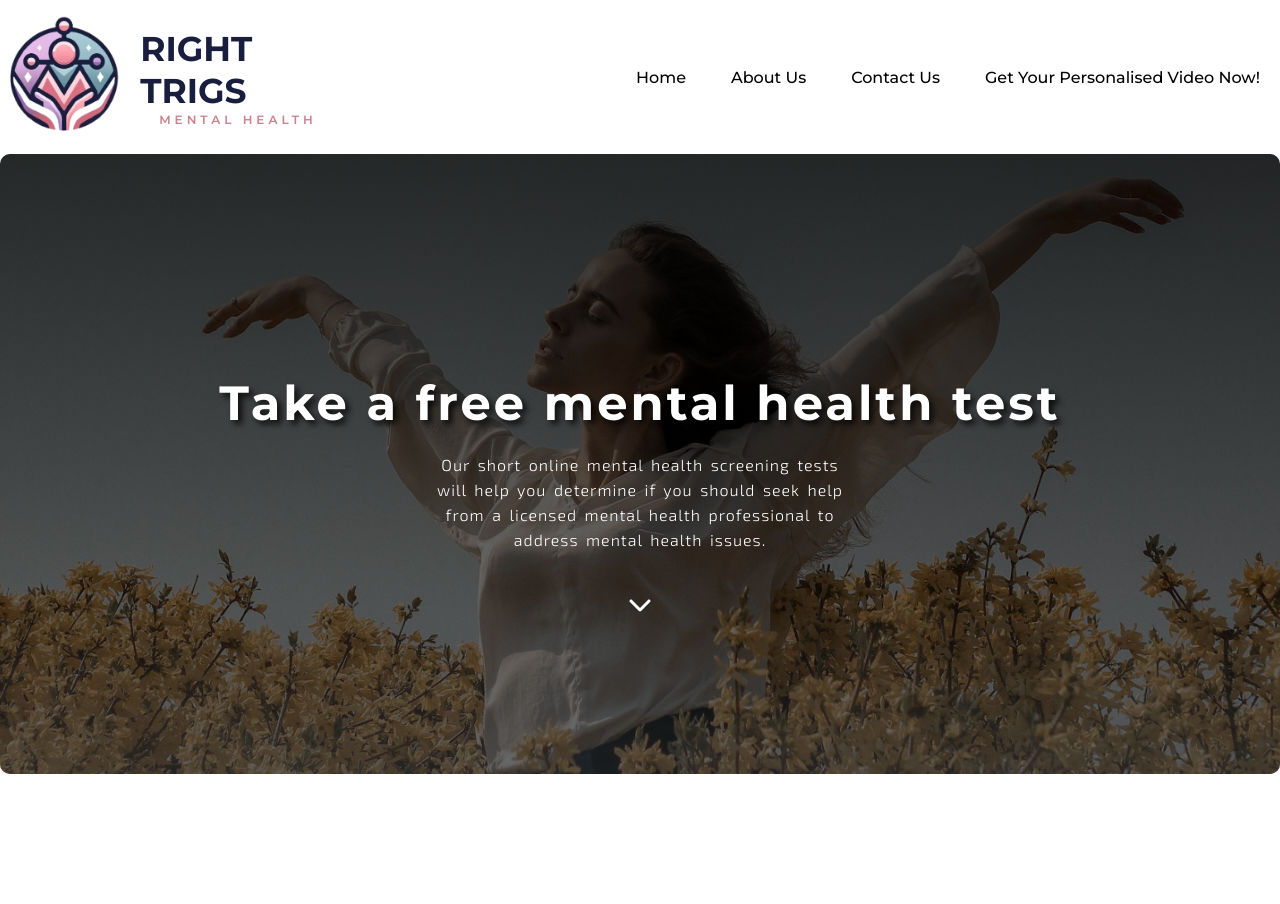
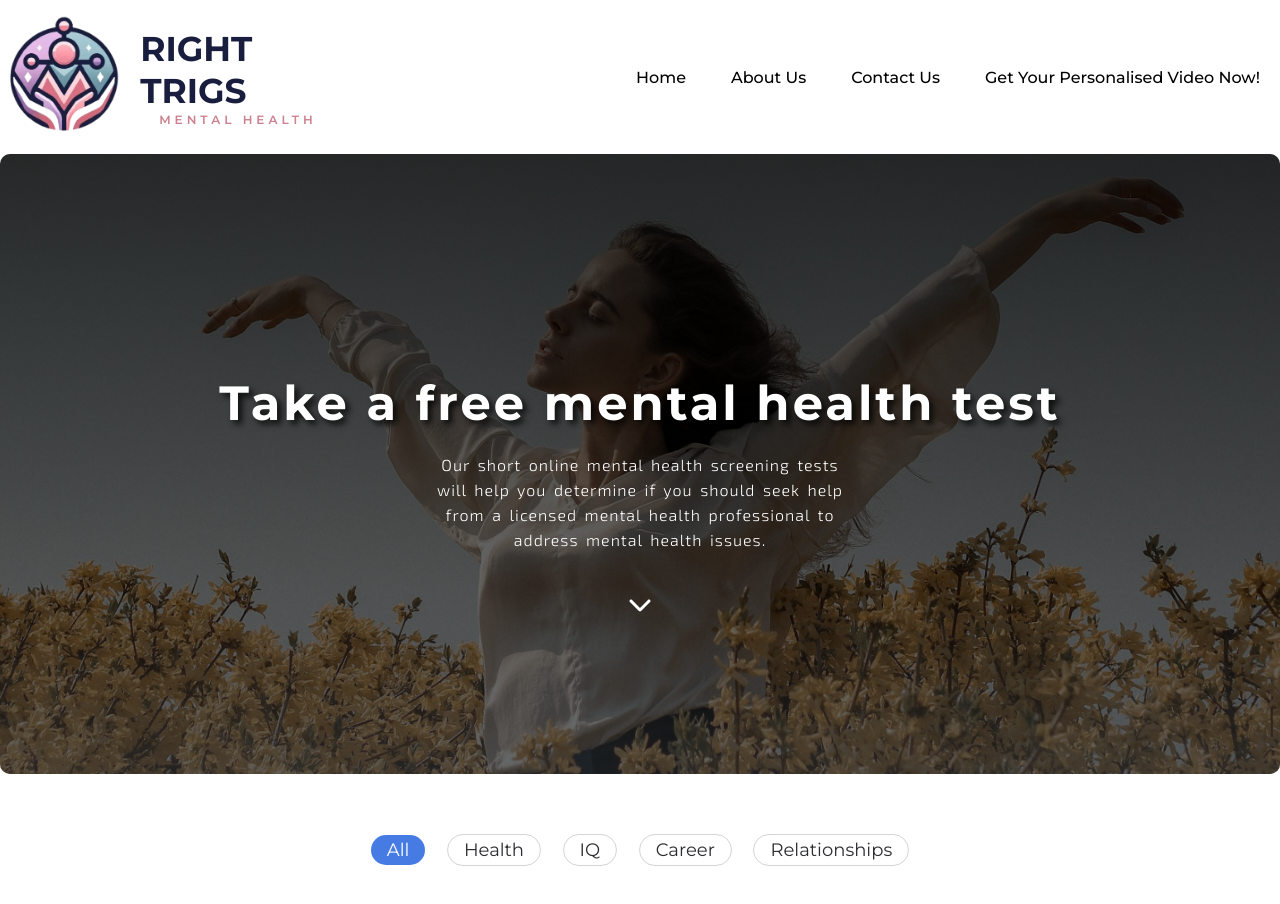
Before and after one commit to HIMANSHUVIPS/Right-Trigs, a React (Vite) app: page / in a window 1280 px wide. Before the commit the page ends 800 px from the top, so only its background shows below. Built offline with nearby package versions, Linux system fonts and the light colour scheme.

Commit message:
catagories icons created

```diff
--- a/src/App.jsx
+++ b/src/App.jsx
@@ -4,11 +4,13 @@ import logo from "./assets/logo.webp";
 import img from "./assets/pexels-maksgelatin-4348589.jpg";
 import NavBar from "./components/navbar/NavBar";
 import Heading from "./components/Heading/Heading";
+import Search from "./components/Search/Search";
 const App = () => {
   return (
     <div className={styles.container}>
       <NavBar logo={logo}/>
       <Heading img={img}/>
+      <Search/>
     </div>
   );
 };
--- /dev/null
+++ b/src/components/Search/Search.jsx
@@ -0,0 +1,15 @@
+import React from "react";
+import styles from "./Search.module.css";
+const Search = () => {
+  return (
+    <div className={styles.links}>
+        <a href="#">All</a>
+        <a href="#">Health</a>
+        <a href="#">IQ</a>
+        <a href="#">Career</a>
+        <a href="#">Relationships</a>
+    </div>
+  );
+};
+
+export default Search;
--- /dev/null
+++ b/src/components/Search/Search.module.css
@@ -0,0 +1,24 @@
+.links{
+    display: flex;
+    padding: 40px;
+    width:50% ;
+    margin: 0px auto;
+    align-items: center;
+    justify-content: space-around;
+    padding-top: 70px;
+}
+.links a{
+    text-decoration: none;
+    color: #2C2D30;
+    padding: 4px 16px;
+    border-radius: 30px;
+    font-size: 18px;
+    font-family: "Montserrat", sans-serif;
+    border: 1px solid rgb(212, 212, 212);
+    text-decoration:none solid rgb(44, 45, 48)
+}
+.links a:nth-child(1){
+    background-color: RGB(71, 123, 228);
+    color: white;
+    border: none;
+}
```
